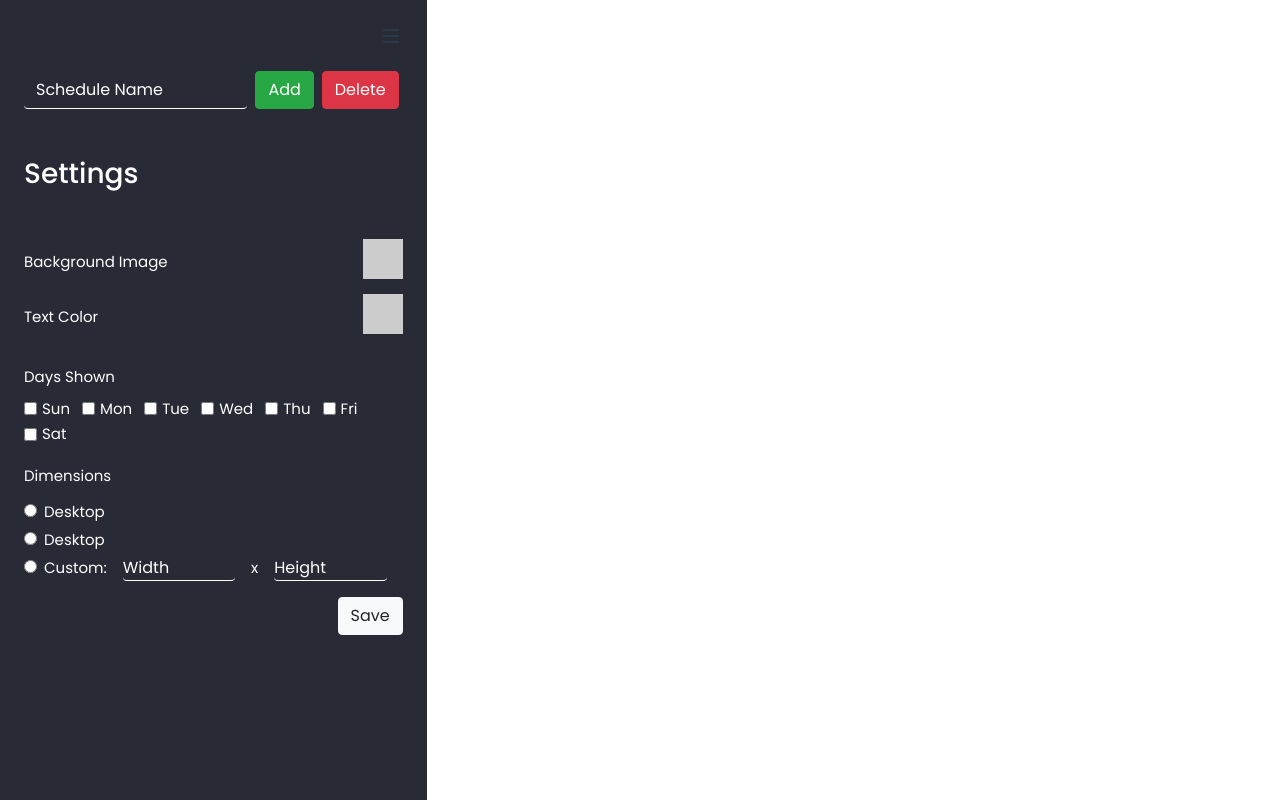
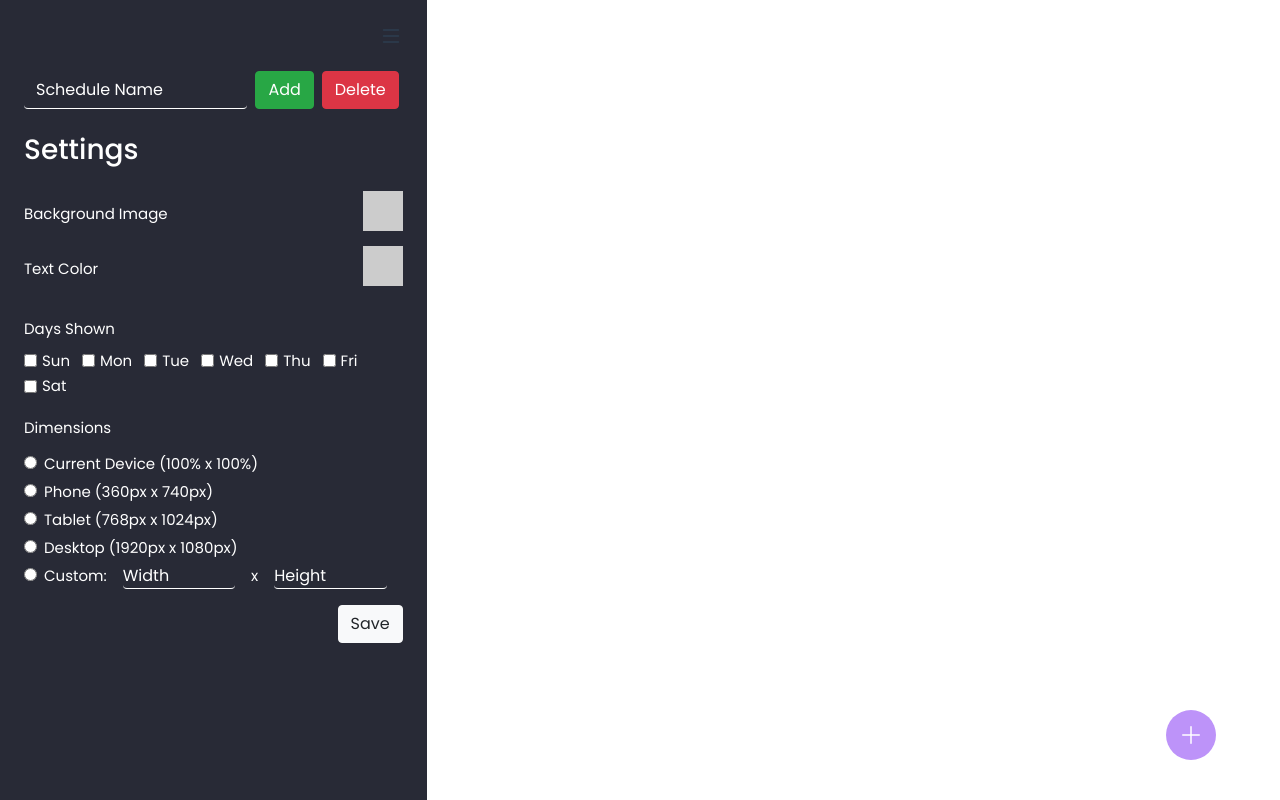
Before and after one commit to IzatheGreat15/time-frame, a Vue app: page / in a window 1280 px wide. Built offline with nearby package versions, Linux system fonts and the light colour scheme.

Commit message:
add class form

```diff
--- /dev/null
+++ b/src/assets/data.js
@@ -0,0 +1,16 @@
+export const days = [
+    { name: 'Sun', value: 0 },
+    { name: 'Mon', value: 1 },
+    { name: 'Tue', value: 2 },
+    { name: 'Wed', value: 3 },
+    { name: 'Thu', value: 4 },
+    { name: 'Fri', value: 5 },
+    { name: 'Sat', value: 6 }
+];
+
+export const dimensions = [
+    { name: 'Current Device', width: '100%', height: '100%' },
+    { name: 'Phone', width: '360px', height: '740px' },
+    { name: 'Tablet', width: '768px', height: '1024px' },
+    { name: 'Desktop', width: '1920px', height: '1080px' }
+];
--- /dev/null
+++ b/src/components/AddClass.vue
@@ -0,0 +1,101 @@
+<template>
+    <div class="position-absolute bg-violet add-btn" data-toggle="modal" data-target="#addClassModal">
+        <svg xmlns="http://www.w3.org/2000/svg" width="24" height="24" fill="white" class="bi bi-plus-lg" viewBox="0 0 16 16">
+            <path fill-rule="evenodd" d="M8 2a.5.5 0 0 1 .5.5v5h5a.5.5 0 0 1 0 1h-5v5a.5.5 0 0 1-1 0v-5h-5a.5.5 0 0 1 0-1h5v-5A.5.5 0 0 1 8 2"/>
+        </svg>
+    </div>
+
+    <!-- Modal -->
+    <div class="modal fade" id="addClassModal" tabindex="-1" role="dialog" aria-labelledby="addClassLabel" aria-hidden="false">
+        <div class="modal-dialog" role="document">
+        <div class="modal-content">
+            <div class="modal-header">
+            <h5 class="modal-title text-dark" id="addClassLabel">Add Class</h5>
+            <button type="button" class="close" data-dismiss="modal" aria-label="Close">
+                <span aria-hidden="true">&times;</span>
+            </button>
+            </div>
+            <div class="modal-body">
+                <form action="" class="text-dark">
+                    <div class="form-group">
+                        <label for="class-name" class="text-md">Class Name</label>
+                        <input type="text" class="form-control border-bottom" id="class-name" placeholder="Biology 101">
+                    </div>
+                    <div class="form-group">
+                        <label for="room" class="text-md">Room</label>
+                        <input type="text" class="form-control border-bottom" id="room" placeholder="Room 1423">
+                    </div>
+                    <div class="form-group">
+                        <label for="teacher" class="text-md">Teacher</label>
+                        <input type="text" class="form-control border-bottom" id="teacher" placeholder="Mr. Holmes">
+                    </div>
+                    <div class="form-group">
+                        <label for="color" class="text-md">Color</label>
+                        <input type="color" class="form-control p-0 border-bottom" id="color" value="#000000">
+                    </div>
+                    <div class="form-group">
+                        <label for="times" class="text-md">Times</label>
+                        <div id="times-fields">
+                            <Time v-for="(time, index) in times" :key="index" @delete="deleteTime(index)" />
+                        </div>
+                    </div>
+
+                    <div class="text-center" @click="addTime" style="cursor: pointer">
+                        <p>+ Add Time</p>
+                    </div>
+                </form>
+            </div>
+            <div class="modal-footer">
+            <button type="button" class="btn bg-violet text-dark">Save changes</button>
+            </div>
+        </div>
+        </div>
+    </div>
+</template>
+
+<script>
+import Time from './Time.vue';
+
+export default {
+    name: 'AddClass',
+    components: {
+        Time
+    },
+    data(){
+        return {
+            times: []
+        }
+    },
+    methods: {
+        addTime() {
+            this.times.push({});
+        },
+        deleteTime(index) {
+            console.log('here at ', index)
+            this.times.splice(index, 1);
+        }
+    }
+}
+</script>
+
+<style>
+.add-btn {
+    width: 50px;
+    height: 50px;
+    border-radius: 50%;
+    display: flex;
+    justify-content: center;
+    align-items: center;
+    z-index: 999;
+    cursor: pointer;
+    right: 5%;
+    bottom: 5%;
+}
+
+.border-bottom {
+    background-color: transparent;
+    border: 0;
+    border-bottom: 1px solid #282A36;
+    color: #282A36;
+  }
+</style>
--- a/src/components/Sidebar.vue
+++ b/src/components/Sidebar.vue
@@ -16,7 +16,7 @@
                 <button class="btn btn-danger mx-1">Delete</button>
             </div>
 
-            <h3 class="my-5">Settings</h3>
+            <h3 class="my-4">Settings</h3>
 
             <div class="form-group m-0 p-0 d-flex justify-content-between align-items-center">
                 <label for="background-image">Background Image</label>
@@ -42,7 +42,7 @@
                 <label for="days-shown">Days Shown</label>
                 <div class="">
                     <div v-for="(day, index) in days" :key="index" class="form-check form-check-inline">
-                        <input class="form-check-input" :id="'day' + index" type="checkbox" :value="day.value" v-model="selectedDays">
+                        <input class="form-check-input" :id="'day' + index" type="checkbox" :value="day.value">
                         <label class="form-check-label" :for="'day' + index">{{ day.name }}</label>
                     </div>
                 </div>
@@ -51,20 +51,14 @@
             <div class="form-group">
                 <label for="days-shown">Dimensions</label>
                 <div class="">
-                    <div class="form-check my-1">
-                        <input class="form-check-input" type="radio" name="exampleRadios" id="" value="option1">
-                        <label class="form-check-label" for="">
-                          Desktop
+                    <div v-for="(dim, index) in dimensions" :key="index" class="form-check my-1">
+                        <input class="form-check-input" type="radio" name="dimension" :id="dim.name" :value="dim.name">
+                        <label class="form-check-label" :id="dim.name">
+                            {{ dim.name }} ({{ dim.width }} x {{ dim.height }})
                         </label>
                     </div>
                     <div class="form-check my-1">
-                        <input class="form-check-input" type="radio" name="exampleRadios" id="" value="option1">
-                        <label class="form-check-label" for="">
-                          Desktop
-                        </label>
-                    </div>
-                    <div class="form-check my-1">
-                        <input class="form-check-input" type="radio" name="exampleRadios" id="" value="option1">
+                        <input class="form-check-input" type="radio" name="dimension" id="" value="Custom">
                         <div class="d-flex">
                             <label class="form-check-label" for="">
                                 Custom:
@@ -85,6 +79,8 @@
 </template>
 
 <script>
+import { days, dimensions } from '@/assets/data';
+
 export default {
   name: 'Sidebar',
   props: {
@@ -94,16 +90,8 @@ export default {
     return {
       selectedImage: null,
       selectedColor: null,
-      days: [
-        { name: 'Sun', value: 0 },
-        { name: 'Mon', value: 1 },
-        { name: 'Tue', value: 2 },
-        { name: 'Wed', value: 3 },
-        { name: 'Thu', value: 4 },
-        { name: 'Fri', value: 5 },
-        { name: 'Sat', value: 6 }
-      ],
-      selectedDays: []
+      days: days,
+      dimensions: dimensions,
     };
   },
   methods: {
@@ -129,12 +117,15 @@ export default {
   background-color: #282A36;
   transition: transform 0.3s ease;
 }
+
 .slide-out {
   transform: translateX(-100%);
 }
-svg{
+
+svg {
   cursor: pointer;
 }
+
 input[type="text"] {
   background-color: transparent;
   border: 0;
@@ -142,7 +133,8 @@ input[type="text"] {
   color: #fff;
 }
 
-::-ms-input-placeholder { /* Edge 12-18 */
+::-ms-input-placeholder {
+  /* Edge 12-18 */
   color: #fff;
 }
 
@@ -155,6 +147,7 @@ input[type="text"] {
   width: 40px;
   height: 40px;
 }
+
 .image-preview img {
   max-width: 100%;
   max-height: 100%;
--- /dev/null
+++ b/src/components/Time.vue
@@ -0,0 +1,45 @@
+<template>
+    <div class="row form-group">
+        <div class="col-sm-12 col-md-3 my-1">
+            <label for="day" class="text-md">Day</label>
+            <select name="" class="form-control border-bottom" id="day">
+                <option v-for="(day, index) in days" :key="index" :value="day.value">{{ day.name }}</option>
+            </select>
+        </div>
+        <div class="col-sm-12 col-md-4 my-1">
+            <label for="start-time" class="text-md">Start Time</label>
+            <input type="time" class="form-control border-bottom" id="start-time">
+        </div>
+        <div class="col-sm-12 col-md-4 my-1">
+            <label for="end-time" class="text-md">End Time</label>
+            <input type="time" class="form-control border-bottom" id="end-time">
+        </div>
+        <div class="col-sm-12 col-md-1 my-1 p-0 d-flex justify-content-center align-items-center" style="cursor: pointer">
+            <svg xmlns="http://www.w3.org/2000/svg" width="20" height="20" fill="currentColor" class="bi bi-trash text-danger" viewBox="0 0 16 16" @click="deleteTime">
+                <path d="M5.5 5.5A.5.5 0 0 1 6 6v6a.5.5 0 0 1-1 0V6a.5.5 0 0 1 .5-.5m2.5 0a.5.5 0 0 1 .5.5v6a.5.5 0 0 1-1 0V6a.5.5 0 0 1 .5-.5m3 .5a.5.5 0 0 0-1 0v6a.5.5 0 0 0 1 0z"/>
+                <path d="M14.5 3a1 1 0 0 1-1 1H13v9a2 2 0 0 1-2 2H5a2 2 0 0 1-2-2V4h-.5a1 1 0 0 1-1-1V2a1 1 0 0 1 1-1H6a1 1 0 0 1 1-1h2a1 1 0 0 1 1 1h3.5a1 1 0 0 1 1 1zM4.118 4 4 4.059V13a1 1 0 0 0 1 1h6a1 1 0 0 0 1-1V4.059L11.882 4zM2.5 3h11V2h-11z"/>
+            </svg>
+        </div>
+    </div>
+</template>
+
+<script>
+import { days } from '@/assets/data';
+export default {
+    name: 'Time',
+    data() {
+        return {
+            days: days
+        }
+    },
+    methods: {
+        deleteTime() {
+            this.$emit('delete');
+        }
+    }
+}
+</script>
+
+<style>
+
+</style>
--- a/src/components/pages/Home.vue
+++ b/src/components/pages/Home.vue
@@ -1,28 +1,32 @@
 <template>
-    <div class="position-relative">
-        <!-- Include Sidebar component and pass the isOpen prop -->
+    <div class="position-relative h-full w-full">
+        <!-- Sidebar -->
         <Sidebar :isHidden="sidebarHidden" @toggleSidebar="toggleSidebar"/>
 
         <!-- Main content -->
-        <div class="position-absolute">
+        <div class="position-absolute h-full w-full">
             <div class="m-3">
                 <svg xmlns="http://www.w3.org/2000/svg" @click="toggleSidebar" width="24" height="24" fill="currentColor" class="bi bi-list text-center" viewBox="0 0 16 16">
                     <path fill-rule="evenodd" d="M2.5 12a.5.5 0 0 1 .5-.5h10a.5.5 0 0 1 0 1H3a.5.5 0 0 1-.5-.5m0-4a.5.5 0 0 1 .5-.5h10a.5.5 0 0 1 0 1H3a.5.5 0 0 1-.5-.5m0-4a.5.5 0 0 1 .5-.5h10a.5.5 0 0 1 0 1H3a.5.5 0 0 1-.5-.5"/>
                 </svg>
             </div>
             <!-- Main content goes here -->
+        </div>
 
-        </div>
+        <!-- Add Class Button -->
+        <AddClass />
     </div>
 </template>
 
 <script>
 import Sidebar from '../Sidebar.vue';
+import AddClass from '../AddClass.vue';
 
 export default {
     name: 'Home',
     components: {
-        Sidebar
+        Sidebar,
+        AddClass
     },
     data() {
         return {
```
Lines whose indentation alone changed are shown as unchanged.
